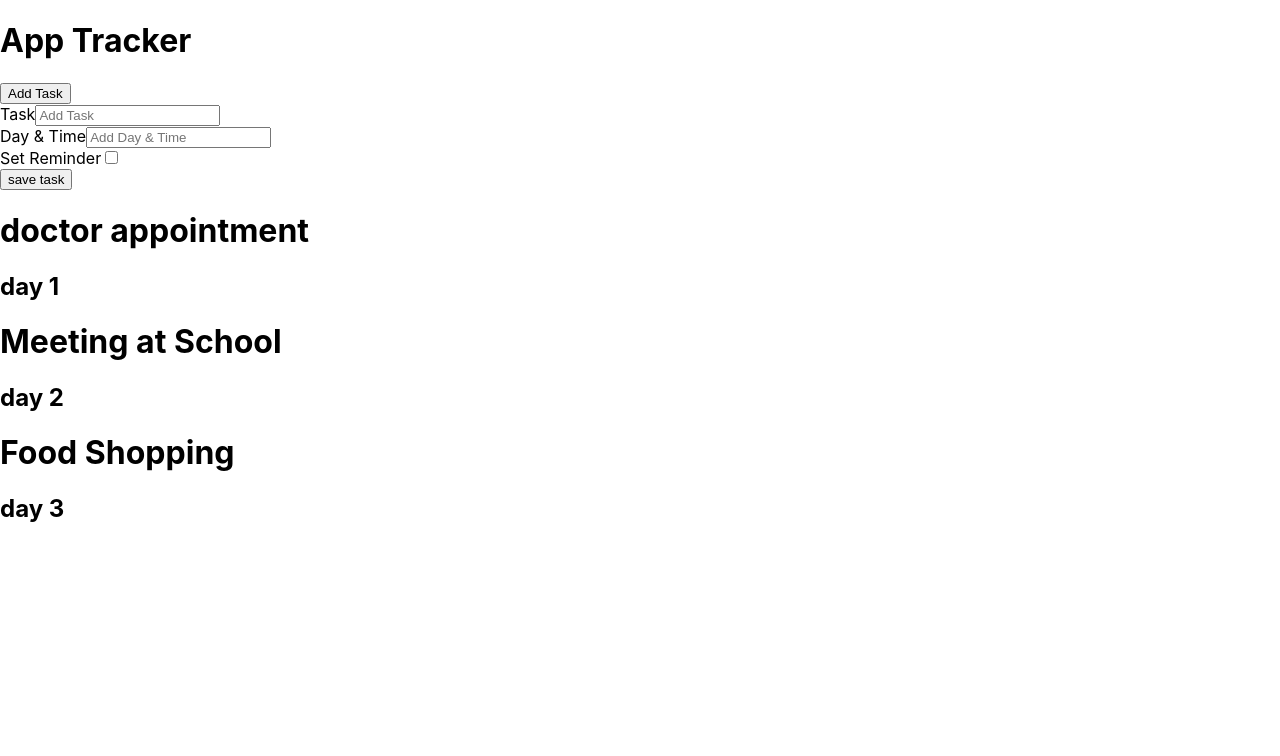
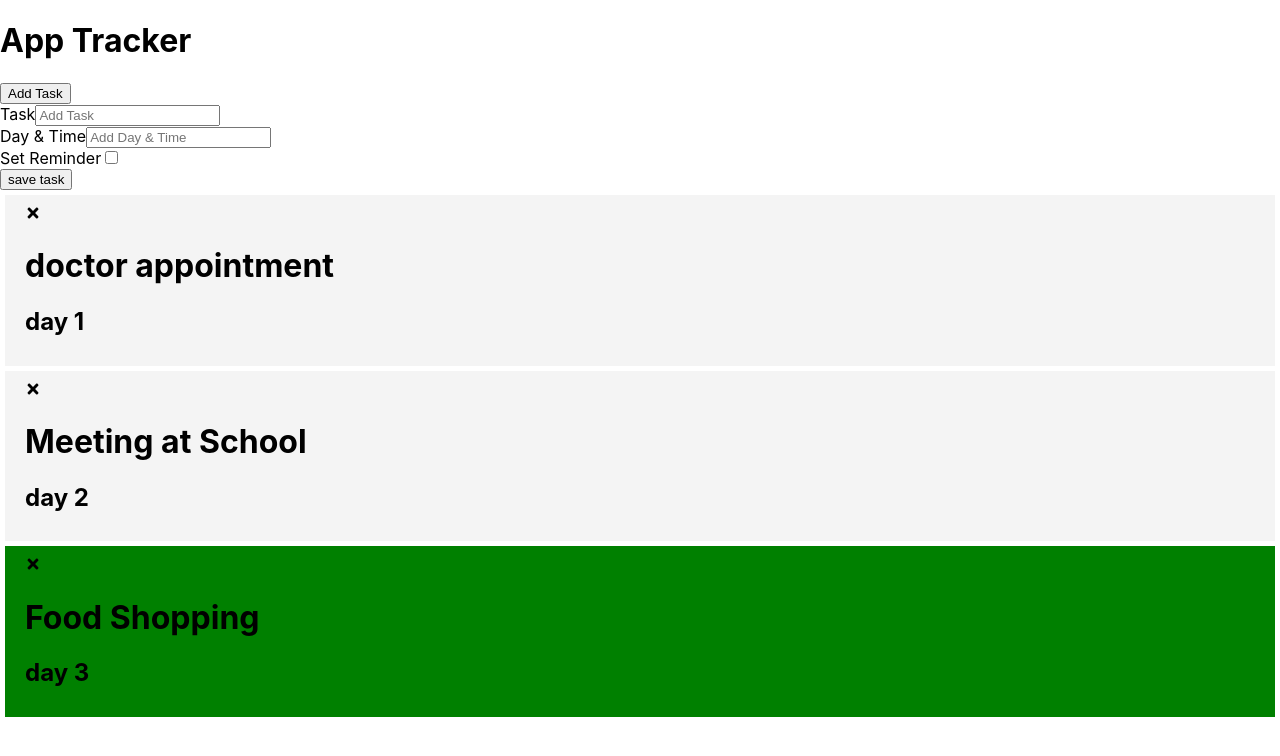
Before and after one commit to majdaleid/simple_Tasks_management, a React (Create React App) app: page / in a window 1280 px wide. Shown: the top 756 px of the page. Built offline with nearby package versions, Linux system fonts and the light colour scheme.

Commit message:
adding color to the task depends on the reminde in the array of objects + adding react icons + starting delete task

```diff
--- a/package.json
+++ b/package.json
@@ -8,6 +8,7 @@
     "@testing-library/user-event": "^13.5.0",
     "react": "^18.2.0",
     "react-dom": "^18.2.0",
+    "react-icons": "^4.7.1",
     "react-scripts": "5.0.1",
     "web-vitals": "^2.1.4"
   },
--- a/src/App.js
+++ b/src/App.js
@@ -9,29 +9,33 @@ export default function App() {
         id:1,
         text:"doctor appointment",
         day:"day 1",
-        remember:false,
+        reminder:false,
     },
     {
         id:2,
         text:"Meeting at School",
         day:"day 2",
-        remember:false,
+        reminder:false,
     },
     {
         id:3,
         text:"Food Shopping",
         day:"day 3",
-        remember:true
+        reminder:true
     }
 ]
 
+function deleteTask(id)
+{
+  console.log(id)
+}
 
   return (
     <div>
 
 <Header title={"App Tracker"}/>
     <AddTask />
-    <Tasks  Tasks={defaultTasks}/>
+    <Tasks  Tasks={defaultTasks} delete={deleteTask}/>
     </div>
 
   )
--- a/src/components/Task.js
+++ b/src/components/Task.js
@@ -1,8 +1,9 @@
 import React from 'react'
-
+import { FaTimes } from 'react-icons/fa'
 export default function Task(props) {
   return (
-    <div>
+    <div className={`task ${props.task.reminder?"reminder":""}`} >
+        <FaTimes onClick={()=>props.delete(props.task.id)}  />
         <h1>{props.task.text}</h1>
         <h2>{props.task.day}</h2>
     </div>
--- a/src/components/Tasks.js
+++ b/src/components/Tasks.js
@@ -3,7 +3,7 @@ import Task from './Task'
 export default function Tasks(props) {
     const taskLists=props.Tasks.map(item=>{
         return (
-            <Task key={item.id} task={item}/>
+            <Task key={item.id} task={item} delete={props.delete}/>
 
         )
     })
--- a/src/index.css
+++ b/src/index.css
@@ -11,3 +11,21 @@ code {
   font-family: source-code-pro, Menlo, Monaco, Consolas, 'Courier New',
     monospace;
 }
+
+
+.task {
+  background: #f4f4f4;
+  margin: 5px;
+  padding: 10px 20px;
+  cursor: pointer;
+}
+
+.task.reminder {
+  background:  green;
+}
+
+.task h3 {
+  display: flex;
+  align-items: center;
+  justify-content: space-between;
+}
```
Also changed, not shown: 1 other file (tests, documents, lock files or other folders).
